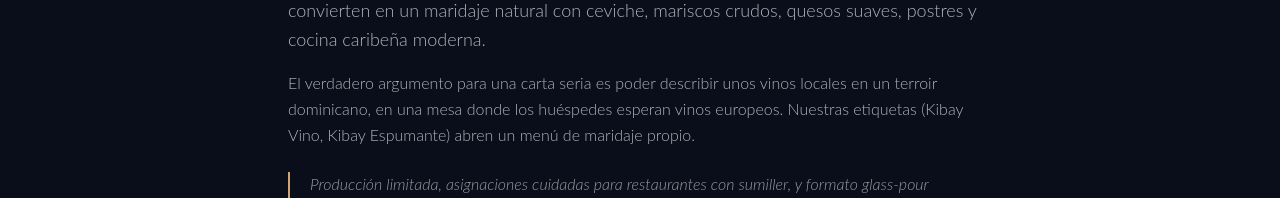
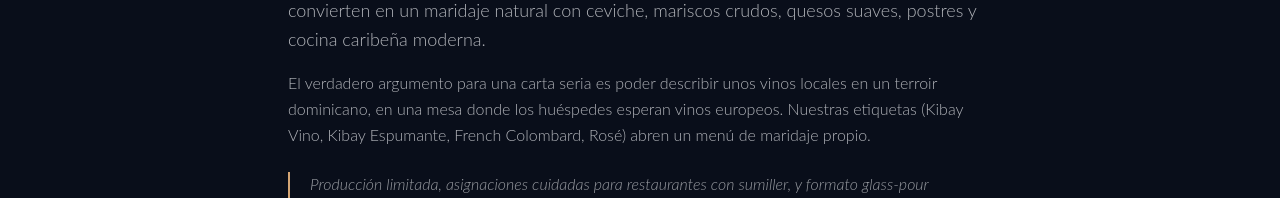
Before and after one commit to ki-bay/kibay.com.do, a React (Vite) app: page /tasting-invitation in a window 1280 px wide. Shown: the part 350-548 px from the top of the page. Built offline with nearby package versions, Linux system fonts and the light colour scheme; no server answers.

Commit message:
Restore French Colombard and Rosé to the tasting-invitation label list

```diff
--- a/src/pages/TastingSignupPage.jsx
+++ b/src/pages/TastingSignupPage.jsx
@@ -18,7 +18,7 @@
     eyebrow: 'Propuesta a la sumillería',
     title: 'Nuestras etiquetas, con historia dominicana',
     lead: 'Kibay Espumante es el primer vino espumoso sostenible de la República Dominicana, elaborado en Bahía de Ocoa con mango y chinola. Su acidez fresca y notas tropicales lo convierten en un maridaje natural con ceviche, mariscos crudos, quesos suaves, postres y cocina caribeña moderna.',
-    body: 'El verdadero argumento para una carta seria es poder describir unos vinos locales en un terroir dominicano, en una mesa donde los huéspedes esperan vinos europeos. Nuestras etiquetas (Kibay Vino, Kibay Espumante) abren un menú de maridaje propio.',
+    body: 'El verdadero argumento para una carta seria es poder describir unos vinos locales en un terroir dominicano, en una mesa donde los huéspedes esperan vinos europeos. Nuestras etiquetas (Kibay Vino, Kibay Espumante, French Colombard, Rosé) abren un menú de maridaje propio.',
     quote: 'Producción limitada, asignaciones cuidadas para restaurantes con sumiller, y formato glass-pour disponible.',
     inviteHeading: 'Cata exclusiva Kibay',
     inviteBody: 'Muy pronto organizaremos una cata exclusiva con las cuatro etiquetas — nos encantaría contar con su equipo. Le avisamos en cuanto tengamos fecha y lugar confirmados.',
@@ -38,7 +38,7 @@
     eyebrow: 'A proposal for your wine list',
     title: 'Our labels, with a Dominican story',
     lead: 'Kibay Espumante is the Dominican Republic’s first sustainable sparkling wine, made in Bahía de Ocoa with mango and passion fruit. Its fresh acidity and tropical notes make it a natural pairing with ceviche, raw seafood, soft cheeses, desserts, and modern Caribbean cooking.',
-    body: 'The real case for a serious wine list is being able to describe local wines from a Dominican terroir, at a table where guests expect European wine. Our labels (Kibay Vino, Kibay Espumante) open up a pairing menu of their own.',
+    body: 'The real case for a serious wine list is being able to describe local wines from a Dominican terroir, at a table where guests expect European wine. Our labels (Kibay Vino, Kibay Espumante, French Colombard, Rosé) open up a pairing menu of their own.',
     quote: 'Limited production, careful allocations for restaurants with a sommelier, and glass-pour format available.',
     inviteHeading: 'Exclusive Kibay tasting',
     inviteBody: 'We’ll soon be organizing an exclusive tasting of all four labels — we’d love to have your team there. We’ll let you know as soon as the date and location are confirmed.',
```
